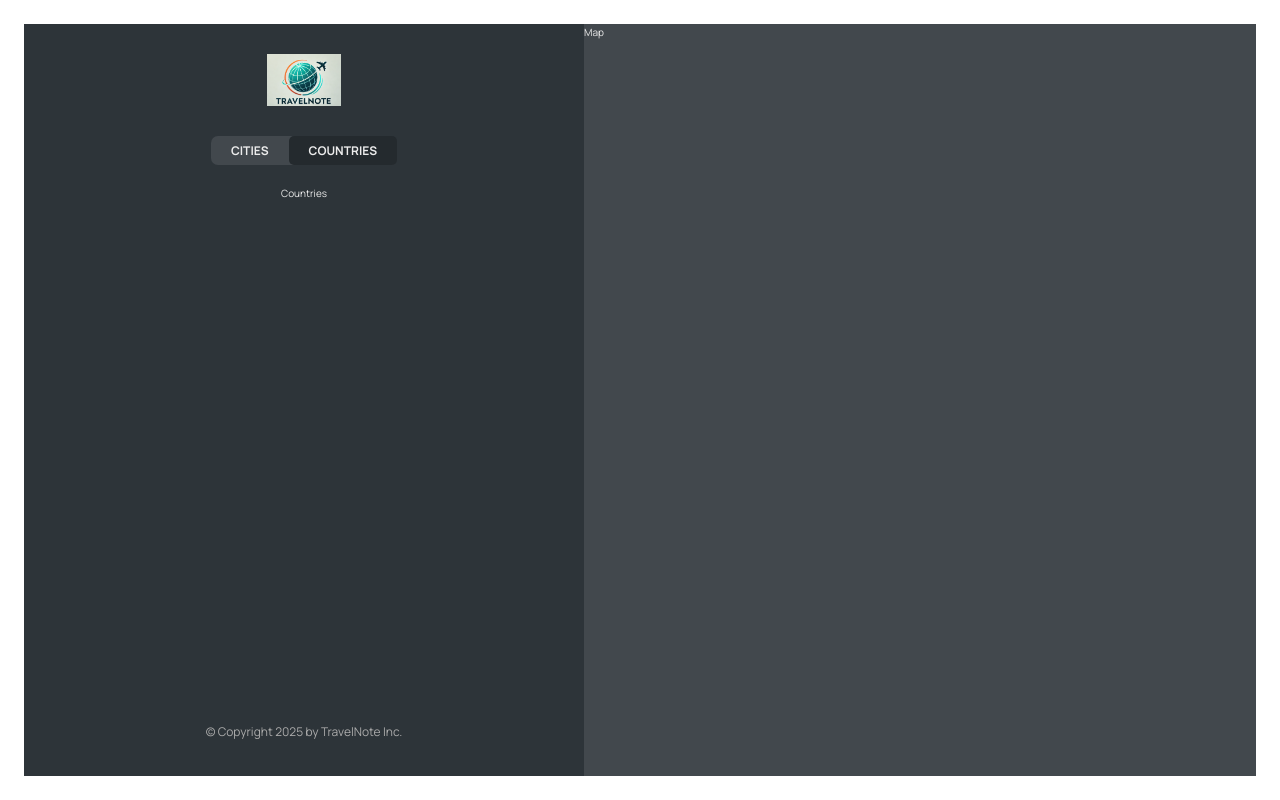
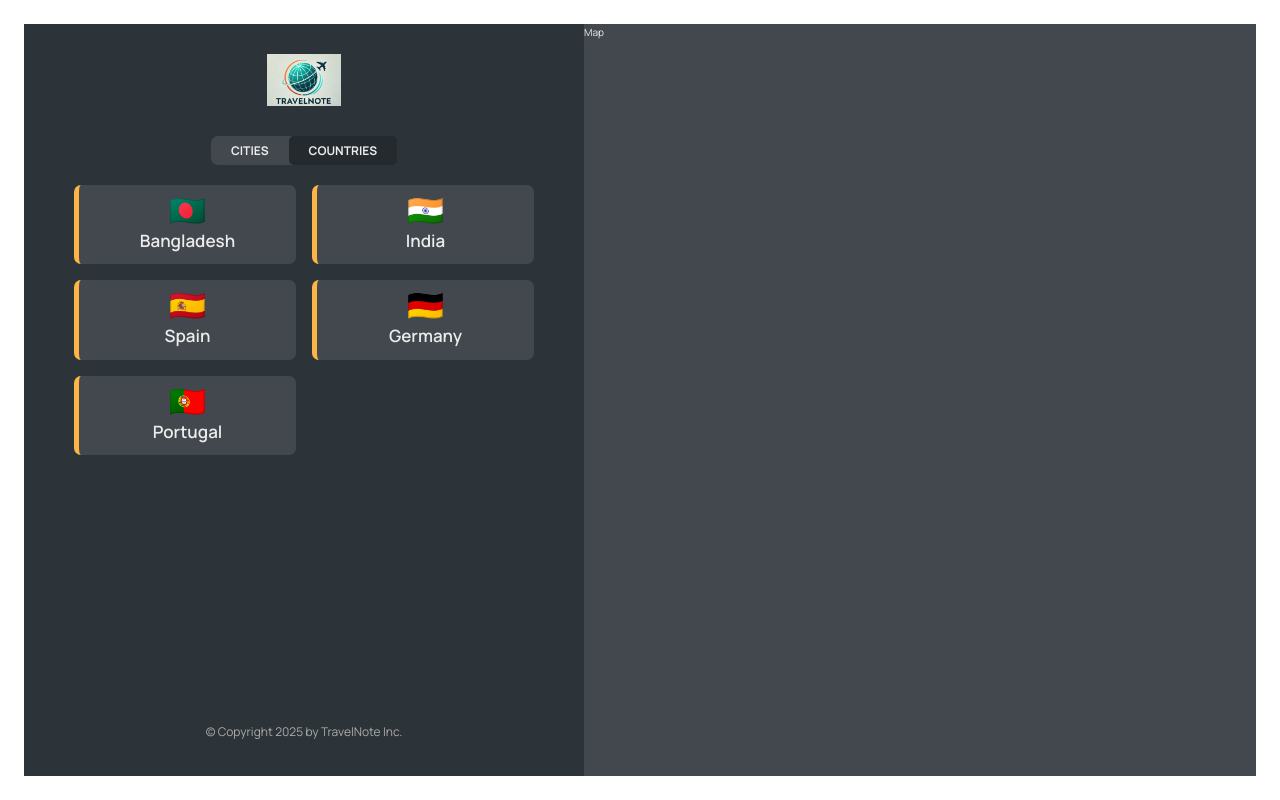
Before and after one commit to Ibrahim-Lokman/travelnote, a React (Vite) app: page /app/countries in a window 1280 px wide. Built offline with nearby package versions, Linux system fonts and the light colour scheme; data requests are answered from the project's data file.

Commit message:
add CountryList component; implement country fetching and loading states in App

```diff
--- a/src/App.jsx
+++ b/src/App.jsx
@@ -7,6 +7,7 @@
 import PageNotFound from "./pages/PageNotFound";
 import Login from "./pages/Login";
 import CityList from "./components/CityList";
+import CountryList from "./components/CountryList";
 
 const BASE_URL = "http://localhost:8000";
 function App() {
@@ -41,7 +42,10 @@
               path="cities"
               element={<CityList cities={cities} isLoading={isLoading} />}
             />
-            <Route path="countries" element={<p>Countries</p>} />
+            <Route
+              path="countries"
+              element={<CountryList cities={cities} isLoading={isLoading} />}
+            />
             <Route path="form" element={<p>Form</p>} />
           </Route>
           <Route path="pricing" element={<Pricing />} />
--- /dev/null
+++ b/src/components/CountryList.jsx
@@ -0,0 +1,28 @@
+import Spinner from "./Spinner";
+import Message from "./Message";
+import CountryItem from "./CountryItem";
+import styles from "./CountryList.module.css";
+function CountryList({ cities, isLoading }) {
+  if (isLoading) {
+    return <Spinner />;
+  }
+  if (!cities.length)
+    return (
+      <Message message="Add your first Country by clicking on a Country on the map" />
+    );
+  const countries = cities.reduce((acc, city) => {
+    if (!acc.map((el) => el.country).includes(city.country))
+      return [...acc, { country: city.country, emoji: city.emoji }];
+    else return acc;
+  }, []);
+
+  return (
+    <ul className={styles.countryList}>
+      {countries.map((country) => (
+        <CountryItem key={country} country={country} />
+      ))}
+    </ul>
+  );
+}
+
+export default CountryList;
```
